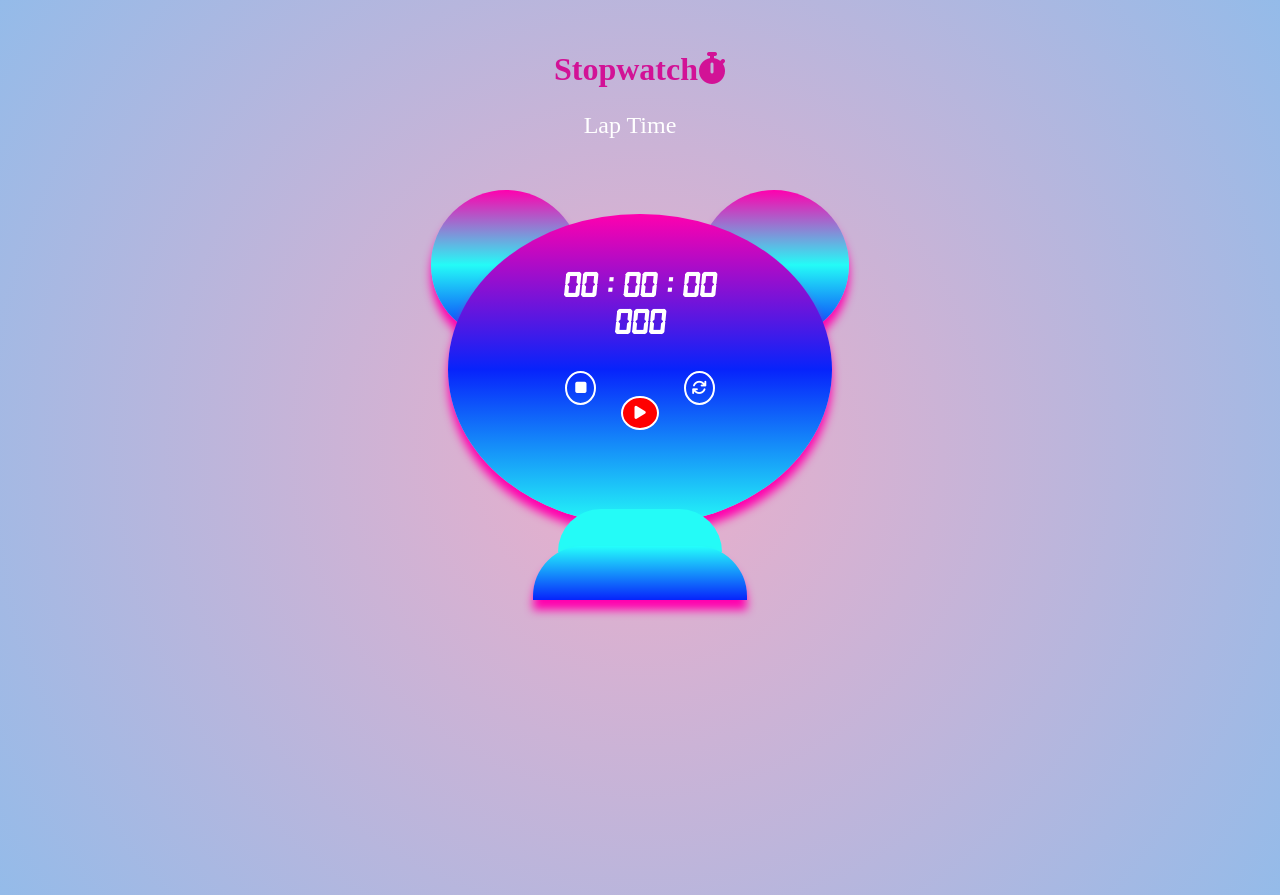
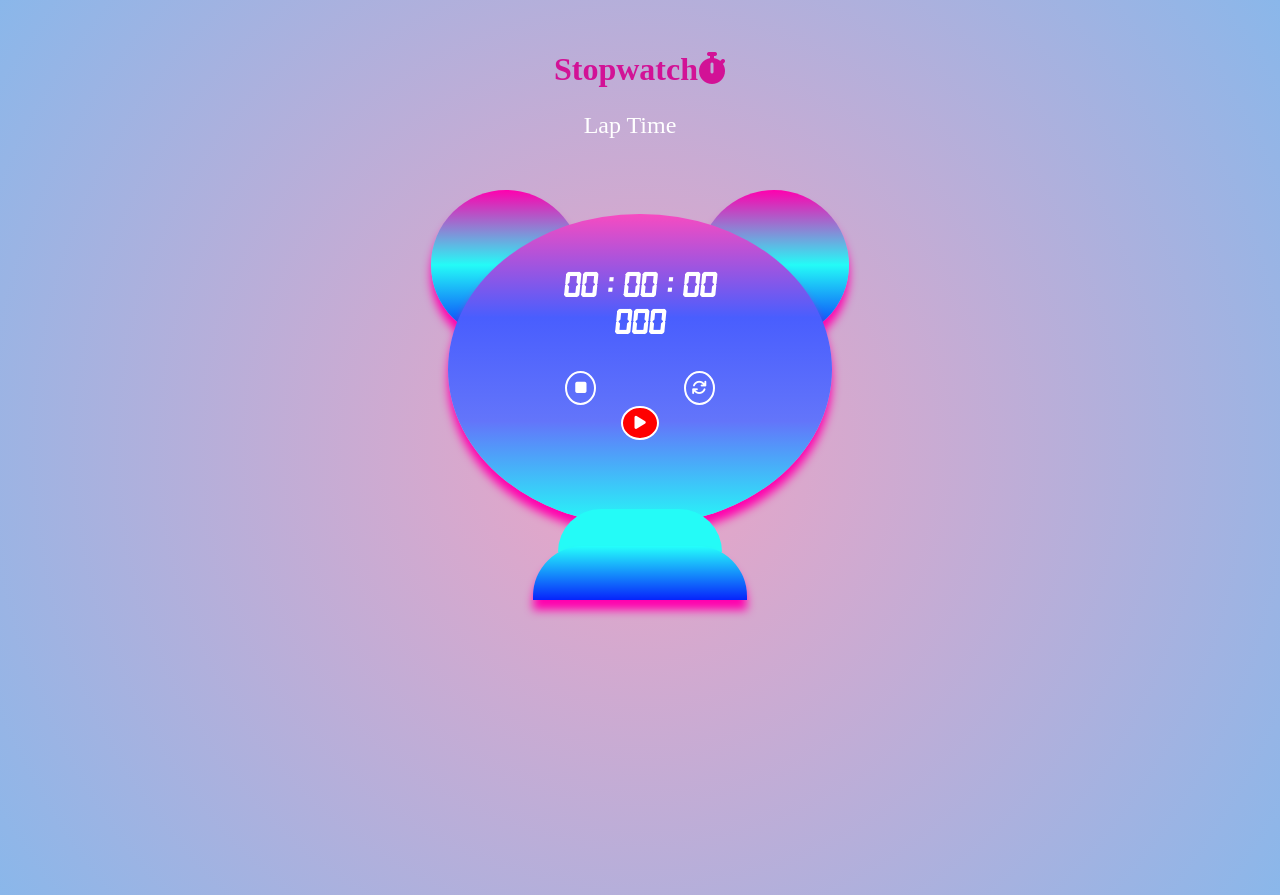
Before and after one commit to Sushma2668/COB-StopWatch, a plain HTML site: page index.html in a window 1280 px wide. Drawn offline with Linux system fonts and the light colour scheme.

Commit message:
Update stopwatch.css

```diff
--- a/stopwatch.css
+++ b/stopwatch.css
@@ -1,11 +1,8 @@
 body{
-    background-color: lightgreen;
     text-align: center;
     margin: 4%;
-    /* background-image: url(./01_Smokky_clock_01_smokky_small.jpg); */
     background: rgb(238,174,202);
-    background: radial-gradient(circle, rgba(238,174,202,1) 0%, rgba(148,187,233,1) 100%);
-    background-size: cover;
+    background: radial-gradient(circle, rgb(239, 164, 197) 0%, rgb(138, 183, 234) 100%);
 }
 @font-face {
     font-family: 'Digital-7';
@@ -20,7 +17,7 @@ body{
     height: 11em;
     width: 14em;
     border-radius: 50%;
-    background-image: linear-gradient(rgb(255, 0, 174),rgb(7, 35, 251),rgb(36, 251, 247));
+    background-image: linear-gradient(rgb(247, 75, 193),rgb(73, 94, 254),rgb(99, 117, 250),rgb(36, 251, 247));
     color:white;
     box-shadow: 0 10px 10px rgb(255, 0, 174);
     font-size: x-large;
@@ -67,7 +64,7 @@ div i{
 aside :nth-child(2){
     background-color: red;
     position: relative;
-    top:25px;
+    top:35px;
     height: 30px;
     width: 10%;
 }
```
